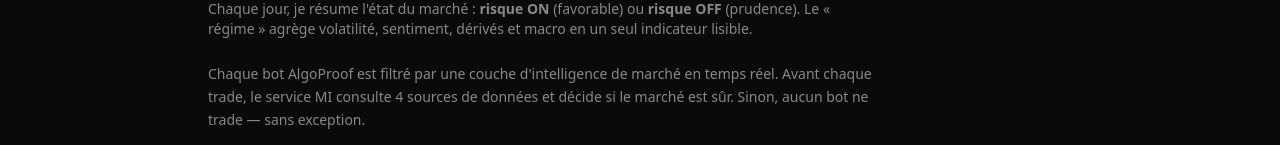
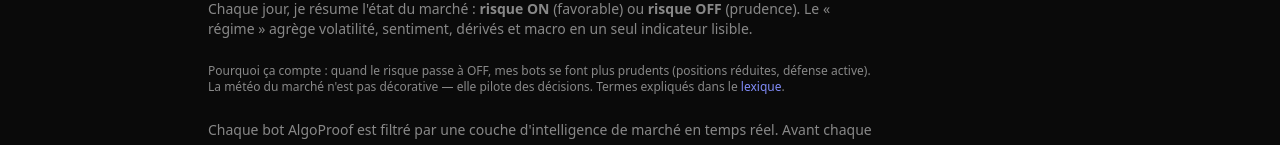
Before and after one commit to Tosmahdess/algoproof, a Next.js app: page /intelligence in a window 1280 px wide. Shown: the part 220-365 px from the top of the page. Built offline with nearby package versions, Linux system fonts and the light colour scheme; no server answers; the database is empty.

Commit message:
feat(pages): per-page comprehension notes + lexique cross-links

```diff
--- a/src/app/intelligence/page.tsx
+++ b/src/app/intelligence/page.tsx
@@ -112,6 +112,9 @@
         <p className="text-sm text-muted max-w-2xl mb-6">
           Chaque jour, je résume l&apos;état du marché : <strong>risque ON</strong> (favorable) ou <strong>risque OFF</strong> (prudence). Le « régime » agrège volatilité, sentiment, dérivés et macro en un seul indicateur lisible.
         </p>
+        <p className="text-xs text-muted mb-6 max-w-2xl">
+          Pourquoi ça compte : quand le risque passe à OFF, mes bots se font plus prudents (positions réduites, défense active). La météo du marché n&apos;est pas décorative — elle pilote des décisions. Termes expliqués dans le <a href="/lexique" className="text-accent">lexique</a>.
+        </p>
         <p className="mt-3 text-sm text-muted max-w-2xl leading-relaxed">
           Chaque bot AlgoProof est filtré par une couche d&apos;intelligence de marché en temps réel. Avant chaque trade, le service MI consulte 4 sources de données et décide si le marché est sûr. Sinon, aucun bot ne trade — sans exception.
         </p>
--- a/src/app/overview/page.tsx
+++ b/src/app/overview/page.tsx
@@ -43,6 +43,9 @@
           <p className="text-sm text-muted max-w-2xl mb-6">
             Chaque bot ci-dessous trade en conditions réelles. Le <strong>profit factor</strong> (PF) divise les gains par les pertes : au-dessus de 1, la stratégie gagne. Tout est horodaté, rien n&apos;est retiré.
           </p>
+          <p className="text-xs text-muted mb-6 max-w-2xl">
+            Comment lire : le <a href="/lexique#profit-factor" className="text-accent">profit factor</a> mesure les gains divisés par les pertes, le <a href="/lexique#win-rate" className="text-accent">win rate</a> le % de trades gagnants, le <a href="/lexique#drawdown" className="text-accent">drawdown</a> la pire baisse. Plus de définitions dans le <a href="/lexique" className="text-accent">lexique</a>.
+          </p>
           <p className="text-sm text-muted mt-1">
             Dashboard complet — données synchronisées depuis le VPS toutes les heures.
           </p>
--- a/src/app/strategies/[slug]/page.tsx
+++ b/src/app/strategies/[slug]/page.tsx
@@ -54,6 +54,10 @@
         </div>
         <h1 className="text-3xl font-bold mb-2">{bot.name}</h1>
         <p className="text-muted">{bot.strategy}</p>
+        <p className="text-xs text-muted mb-4 max-w-2xl">
+          Pour qui : ce bot suit une logique systématique, sans intervention. Le trading comporte un risque de perte.
+          La plupart de mes bots sont en <a href="/lexique#paper-trading" className="text-accent">paper trading</a> (simulation) ; ceux en argent réel sont marqués « live ».
+        </p>
       </div>
 
       {/* Exchange alert — Binance Futures bloqué FR */}
--- a/src/app/wealth/[ticker]/page.tsx
+++ b/src/app/wealth/[ticker]/page.tsx
@@ -90,6 +90,9 @@
         Mon analyse du {date}. Le prix de référence ci-dessus est celui du jour de l&apos;analyse (figé) ;
         le cours et sa variation sont en direct. C&apos;est mon opinion, pas un conseil en investissement.
       </p>
+      <p className="text-xs text-muted/70 mt-8 italic">
+        Mon analyse personnelle, pas un conseil d&apos;achat. Vois ma <a href="/preuve" className="text-accent">méthode</a> et le <a href="/lexique" className="text-accent">lexique</a>.
+      </p>
     </div>
   )
 }
--- a/src/app/wealth/page.tsx
+++ b/src/app/wealth/page.tsx
@@ -312,6 +312,9 @@
           (renforcer / maintenir / passer). Clique une société pour mon analyse complète.
         </p>
         <AnalysesClient fiches={fichesIndex} />
+        <p className="text-xs text-muted/70 mt-4 italic">
+          Mon journal d&apos;investissement personnel, partagé en transparence. Ce n&apos;est pas un conseil financier.
+        </p>
       </section>
 
     </main>
```
